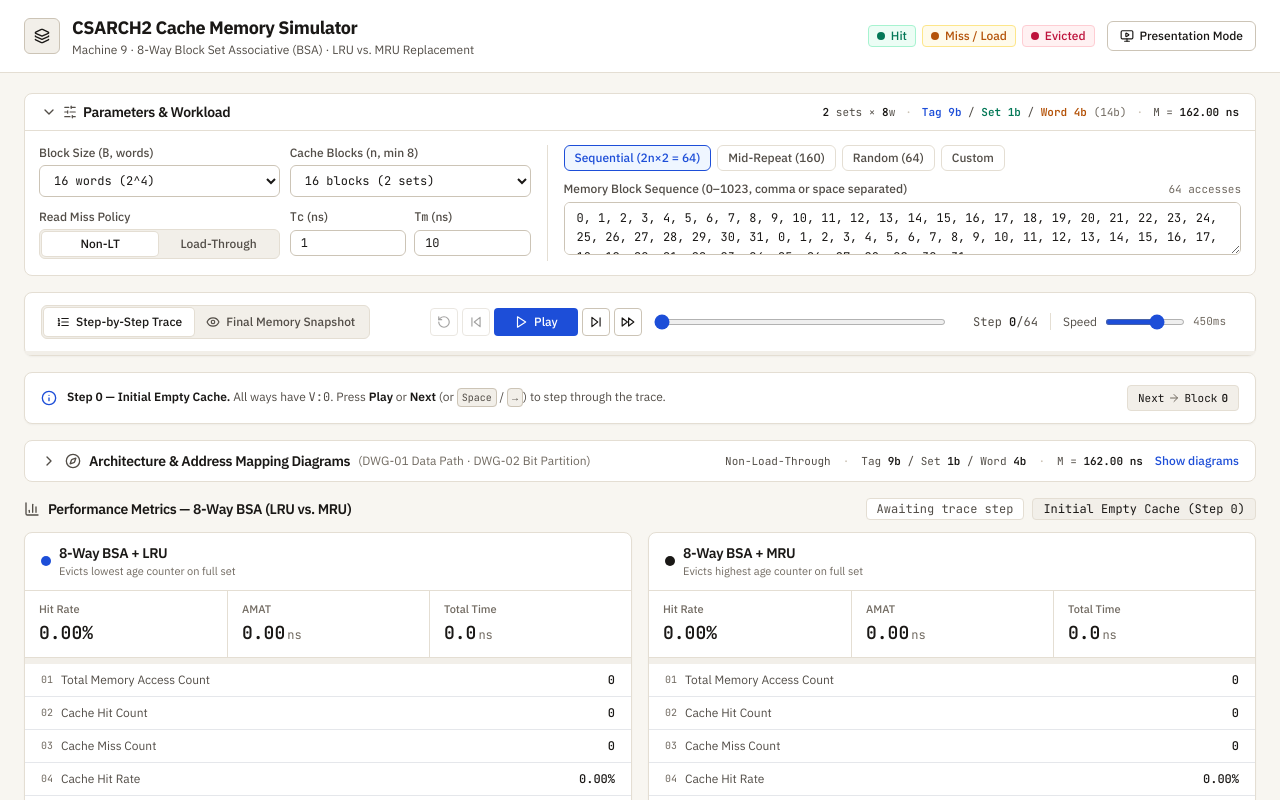
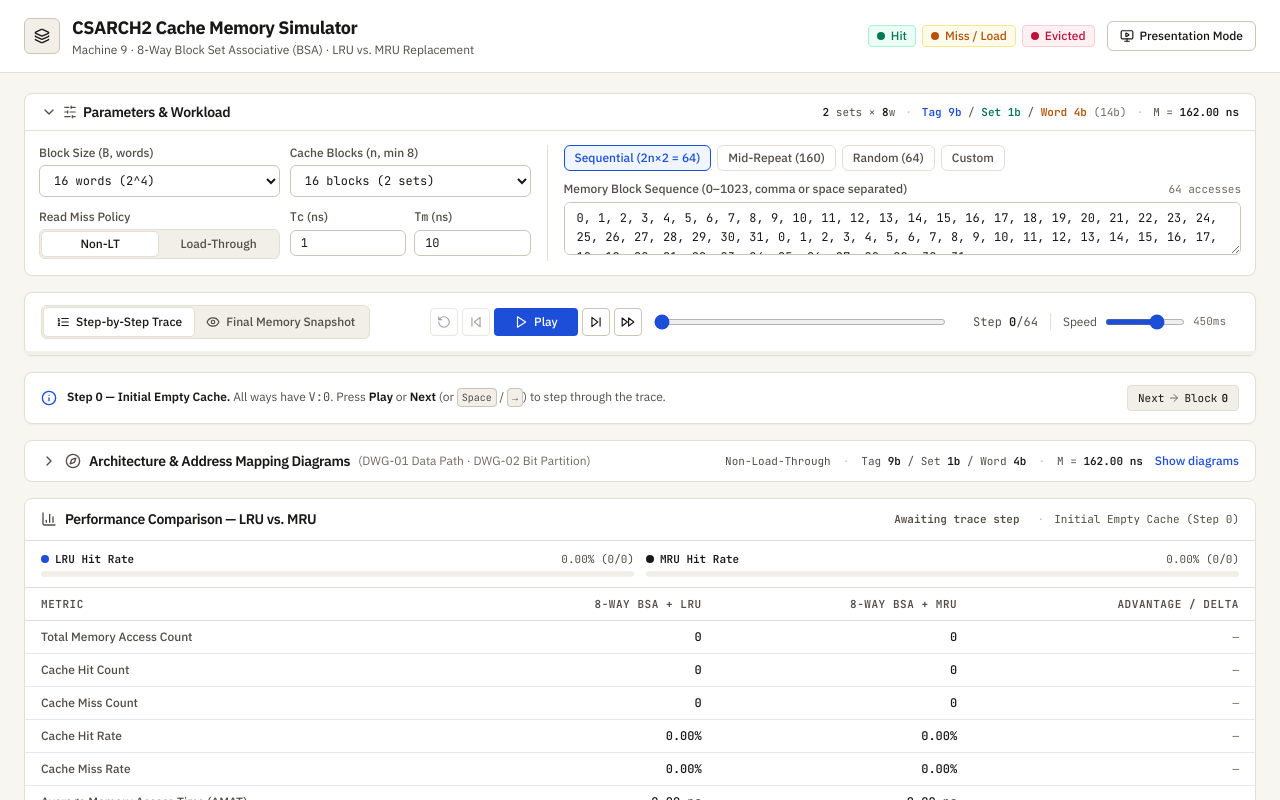
Before and after one commit to DaniMarsh/CSARCH2-G9-Cache-Machine, a React (Vite) app: page / in a window 1280 px wide. Shown: the top 800 px of the page. Built offline with nearby package versions, Linux system fonts and the light colour scheme.

Commit message:
refactor(stats): consolidate LRU vs MRU metrics into unified comparative table

```diff
--- a/src/components/ComparisonStats.tsx
+++ b/src/components/ComparisonStats.tsx
@@ -1,10 +1,6 @@
 import React from 'react';
 import { BarChart3, CheckCircle2 } from 'lucide-react';
-import type {
-  ReplacementPolicy,
-  SimulationConfig,
-  SimulationMetrics,
-} from '../engine/types';
+import type { SimulationConfig, SimulationMetrics } from '../engine/types';
 
 interface ComparisonStatsProps {
   lruMetrics: SimulationMetrics;
@@ -13,170 +9,13 @@ interface ComparisonStatsProps {
   stepLabel: string;
 }
 
-interface PolicyCardProps {
-  policy: ReplacementPolicy;
-  subtitle: string;
-  metrics: SimulationMetrics;
-  opponent: SimulationMetrics;
+interface ComparativeRow {
+  label: string;
+  lruValue: string;
+  mruValue: string;
+  deltaText: string;
+  winner: 'LRU' | 'MRU' | 'TIE';
 }
-
-const PolicyStatsCard: React.FC<PolicyCardProps> = ({
-  policy,
-  subtitle,
-  metrics,
-  opponent,
-}) => {
-  const hasAccesses = metrics.totalAccesses > 0;
-  const leadsAmat = hasAccesses && metrics.amat + 1e-9 < opponent.amat;
-  const leadsHitRate = hasAccesses && metrics.hitRate > opponent.hitRate + 1e-9;
-  const hitPct = (metrics.hitRate * 100).toFixed(2);
-  const missPct = (metrics.missRate * 100).toFixed(2);
-
-  const ledgerRows: {
-    index: string;
-    label: string;
-    value: string;
-    highlight?: boolean;
-  }[] = [
-    {
-      index: '01',
-      label: 'Total Memory Access Count',
-      value: metrics.totalAccesses.toLocaleString(),
-    },
-    {
-      index: '02',
-      label: 'Cache Hit Count',
-      value: metrics.hits.toLocaleString(),
-      highlight: hasAccesses && metrics.hits > opponent.hits,
-    },
-    {
-      index: '03',
-      label: 'Cache Miss Count',
-      value: metrics.misses.toLocaleString(),
-      highlight: hasAccesses && metrics.misses < opponent.misses,
-    },
-    {
-      index: '04',
-      label: 'Cache Hit Rate',
-      value: `${hitPct}%`,
-      highlight: leadsHitRate,
-    },
-    {
-      index: '05',
-      label: 'Cache Miss Rate',
-      value: `${missPct}%`,
-      highlight: leadsHitRate,
-    },
-    {
-      index: '06',
-      label: 'Average Memory Access Time (AMAT)',
-      value: `${metrics.amat.toFixed(2)} ns`,
-      highlight: leadsAmat,
-    },
-    {
-      index: '07',
-      label: 'Total Memory Access Time',
-      value: `${metrics.totalAccessTime.toFixed(2)} ns`,
-      highlight: hasAccesses && metrics.totalAccessTime + 1e-9 < opponent.totalAccessTime,
-    },
-  ];
-
-  return (
-    <article
-      aria-label={`8-Way BSA ${policy} Statistics`}
-      className="flex flex-col overflow-hidden rounded-lg border border-border-subtle bg-surface shadow-card"
-    >
-      {/* Card Header */}
-      <div className="flex items-center justify-between gap-2 border-b border-border-subtle bg-subtle/50 px-4 py-2.5">
-        <div className="flex items-center gap-2">
-          <span
-            className={`h-2.5 w-2.5 rounded-full ${
-              policy === 'LRU' ? 'bg-accent-primary' : 'bg-ink-primary'
-            }`}
-            aria-hidden="true"
-          />
-          <div>
-            <h3 className="text-sm font-semibold tracking-tight text-ink-primary">
-              8-Way BSA + {policy}
-            </h3>
-            <p className="text-[11px] text-ink-muted">{subtitle}</p>
-          </div>
-        </div>
-
-        {leadsAmat && (
-          <span className="inline-flex items-center gap-1 rounded border border-status-hit-border bg-status-hit-bg px-2 py-0.5 font-mono text-[11px] font-semibold text-status-hit">
-            <CheckCircle2 className="h-3 w-3" aria-hidden="true" />
-            Lower AMAT
-          </span>
-        )}
-      </div>
-
-      {/* Headline KPI Strip */}
-      <div className="grid grid-cols-3 divide-x divide-border-subtle border-b border-border-subtle bg-canvas/40">
-        <div className="px-3.5 py-2.5">
-          <p className="text-[11px] font-medium text-ink-muted">Hit Rate</p>
-          <p
-            className={`mt-0.5 font-mono text-lg font-semibold tabular-nums ${
-              leadsHitRate ? 'text-status-hit' : 'text-ink-primary'
-            }`}
-          >
-            {hitPct}%
-          </p>
-        </div>
-        <div className="px-3.5 py-2.5">
-          <p className="text-[11px] font-medium text-ink-muted">AMAT</p>
-          <p
-            className={`mt-0.5 font-mono text-lg font-semibold tabular-nums ${
-              leadsAmat ? 'text-status-hit' : 'text-ink-primary'
-            }`}
-          >
-            {metrics.amat.toFixed(2)}
-            <span className="ml-0.5 text-xs font-normal text-ink-muted">ns</span>
-          </p>
-        </div>
-        <div className="px-3.5 py-2.5">
-          <p className="text-[11px] font-medium text-ink-muted">Total Time</p>
-          <p className="mt-0.5 font-mono text-lg font-semibold tabular-nums text-ink-primary">
-            {metrics.totalAccessTime.toFixed(1)}
-            <span className="ml-0.5 text-xs font-normal text-ink-muted">ns</span>
-          </p>
-        </div>
-      </div>
-
-      {/* Thin Hit/Miss Ratio Bar */}
-      <div className="h-1.5 w-full bg-subtle" aria-hidden="true">
-        <div
-          className="h-full bg-status-hit transition-all duration-300"
-          style={{ width: `${Math.min(100, Math.max(0, metrics.hitRate * 100))}%` }}
-        />
-      </div>
-
-      {/* Full 7-Metric Tabular Ledger */}
-      <dl className="divide-y divide-border-subtle/80 text-xs">
-        {ledgerRows.map((row) => (
-          <div
-            key={row.index}
-            className="flex items-center justify-between gap-3 px-4 py-2 transition-colors hover:bg-subtle/30"
-          >
-            <dt className="flex items-center gap-2 text-ink-secondary">
-              <span className="font-mono text-[10px] text-ink-muted">{row.index}</span>
-              <span>{row.label}</span>
-            </dt>
-            <dd
-              className={`font-mono text-xs tabular-nums ${
-                row.highlight
-                  ? 'font-semibold text-status-hit'
-                  : 'font-medium text-ink-primary'
-              }`}
-            >
-              {row.value}
-            </dd>
-          </div>
-        ))}
-      </dl>
-    </article>
-  );
-};
 
 export const ComparisonStats: React.FC<ComparisonStatsProps> = ({
   lruMetrics,
@@ -184,55 +23,257 @@ export const ComparisonStats: React.FC<ComparisonStatsProps> = ({
   config,
   stepLabel,
 }) => {
-  const amatDelta = Math.abs(lruMetrics.amat - mruMetrics.amat);
-  const deltaSummary =
-    lruMetrics.totalAccesses === 0
-      ? 'Awaiting trace step'
-      : amatDelta < 0.005
-      ? 'AMAT Tie (0.00 ns delta)'
-      : `${lruMetrics.amat < mruMetrics.amat ? 'LRU' : 'MRU'} faster by ${amatDelta.toFixed(
-          2
-        )} ns AMAT`;
+  const hasAccesses = lruMetrics.totalAccesses > 0;
+  const amatDiff = lruMetrics.amat - mruMetrics.amat;
+  const amatDeltaAbs = Math.abs(amatDiff);
+  const hitDiff = lruMetrics.hits - mruMetrics.hits;
+  const totalTimeDiff = lruMetrics.totalAccessTime - mruMetrics.totalAccessTime;
+
+  const lruHitPct = (lruMetrics.hitRate * 100).toFixed(2);
+  const mruHitPct = (mruMetrics.hitRate * 100).toFixed(2);
+  const lruMissPct = (lruMetrics.missRate * 100).toFixed(2);
+  const mruMissPct = (mruMetrics.missRate * 100).toFixed(2);
+
+  const lruLeadsAmat = hasAccesses && amatDiff < -1e-9;
+  const mruLeadsAmat = hasAccesses && amatDiff > 1e-9;
+
+  const deltaHeadline = !hasAccesses
+    ? 'Awaiting trace step'
+    : amatDeltaAbs < 0.005
+    ? 'AMAT tie (0.00 ns delta)'
+    : `${lruLeadsAmat ? 'LRU' : 'MRU'} leads by ${amatDeltaAbs.toFixed(2)} ns AMAT`;
+
+  const formatSigned = (val: number, suffix = '', decimals = 2) => {
+    if (!hasAccesses) return '—';
+    if (Math.abs(val) < 1e-9) return `0${decimals > 0 ? `.${'0'.repeat(decimals)}` : ''}${suffix}`;
+    const sign = val > 0 ? '+' : '−';
+    return `${sign}${Math.abs(val).toFixed(decimals)}${suffix}`;
+  };
+
+  const rows: ComparativeRow[] = [
+    {
+      label: 'Total Memory Access Count',
+      lruValue: lruMetrics.totalAccesses.toLocaleString(),
+      mruValue: mruMetrics.totalAccesses.toLocaleString(),
+      deltaText: hasAccesses ? 'Equal' : '—',
+      winner: 'TIE',
+    },
+    {
+      label: 'Cache Hit Count',
+      lruValue: lruMetrics.hits.toLocaleString(),
+      mruValue: mruMetrics.hits.toLocaleString(),
+      deltaText: !hasAccesses
+        ? '—'
+        : hitDiff === 0
+        ? '0'
+        : `${hitDiff > 0 ? 'LRU' : 'MRU'} +${Math.abs(hitDiff)}`,
+      winner: !hasAccesses || hitDiff === 0 ? 'TIE' : hitDiff > 0 ? 'LRU' : 'MRU',
+    },
+    {
+      label: 'Cache Miss Count',
+      lruValue: lruMetrics.misses.toLocaleString(),
+      mruValue: mruMetrics.misses.toLocaleString(),
+      deltaText: !hasAccesses
+        ? '—'
+        : hitDiff === 0
+        ? '0'
+        : `${hitDiff > 0 ? 'LRU' : 'MRU'} −${Math.abs(hitDiff)}`,
+      winner: !hasAccesses || hitDiff === 0 ? 'TIE' : hitDiff > 0 ? 'LRU' : 'MRU',
+    },
+    {
+      label: 'Cache Hit Rate',
+      lruValue: `${lruHitPct}%`,
+      mruValue: `${mruHitPct}%`,
+      deltaText: !hasAccesses
+        ? '—'
+        : Math.abs(lruMetrics.hitRate - mruMetrics.hitRate) < 1e-9
+        ? '0.00 pp'
+        : `${lruMetrics.hitRate > mruMetrics.hitRate ? 'LRU' : 'MRU'} +${(
+            Math.abs(lruMetrics.hitRate - mruMetrics.hitRate) * 100
+          ).toFixed(2)} pp`,
+      winner:
+        !hasAccesses || Math.abs(lruMetrics.hitRate - mruMetrics.hitRate) < 1e-9
+          ? 'TIE'
+          : lruMetrics.hitRate > mruMetrics.hitRate
+          ? 'LRU'
+          : 'MRU',
+    },
+    {
+      label: 'Cache Miss Rate',
+      lruValue: `${lruMissPct}%`,
+      mruValue: `${mruMissPct}%`,
+      deltaText: !hasAccesses
+        ? '—'
+        : Math.abs(lruMetrics.missRate - mruMetrics.missRate) < 1e-9
+        ? '0.00 pp'
+        : `${lruMetrics.missRate < mruMetrics.missRate ? 'LRU' : 'MRU'} −${(
+            Math.abs(lruMetrics.missRate - mruMetrics.missRate) * 100
+          ).toFixed(2)} pp`,
+      winner:
+        !hasAccesses || Math.abs(lruMetrics.missRate - mruMetrics.missRate) < 1e-9
+          ? 'TIE'
+          : lruMetrics.missRate < mruMetrics.missRate
+          ? 'LRU'
+          : 'MRU',
+    },
+    {
+      label: 'Average Memory Access Time (AMAT)',
+      lruValue: `${lruMetrics.amat.toFixed(2)} ns`,
+      mruValue: `${mruMetrics.amat.toFixed(2)} ns`,
+      deltaText: !hasAccesses
+        ? '—'
+        : amatDeltaAbs < 1e-9
+        ? '0.00 ns'
+        : `${lruLeadsAmat ? 'LRU' : 'MRU'} −${amatDeltaAbs.toFixed(2)} ns`,
+      winner: lruLeadsAmat ? 'LRU' : mruLeadsAmat ? 'MRU' : 'TIE',
+    },
+    {
+      label: 'Total Memory Access Time',
+      lruValue: `${lruMetrics.totalAccessTime.toFixed(2)} ns`,
+      mruValue: `${mruMetrics.totalAccessTime.toFixed(2)} ns`,
+      deltaText: !hasAccesses
+        ? '—'
+        : Math.abs(totalTimeDiff) < 1e-9
+        ? '0.00 ns'
+        : `${totalTimeDiff < 0 ? 'LRU' : 'MRU'} ${formatSigned(
+            -Math.abs(totalTimeDiff),
+            ' ns',
+            2
+          )}`,
+      winner:
+        !hasAccesses || Math.abs(totalTimeDiff) < 1e-9
+          ? 'TIE'
+          : totalTimeDiff < 0
+          ? 'LRU'
+          : 'MRU',
+    },
+  ];
 
   return (
-    <section aria-label="Side-by-Side Comparison Metrics" className="space-y-3">
-      {/* Section Header Bar */}
-      <div className="flex flex-wrap items-center justify-between gap-2">
+    <section
+      aria-label="Side-by-Side Comparison Metrics"
+      className="overflow-hidden rounded-lg border border-border-subtle bg-surface"
+    >
+      {/* Header Bar */}
+      <div className="flex flex-wrap items-center justify-between gap-2 border-b border-border-subtle bg-subtle/45 px-4 py-2.5">
         <div className="flex items-center gap-2">
           <BarChart3 className="h-4 w-4 text-ink-secondary" aria-hidden="true" />
           <h2 className="text-sm font-semibold tracking-tight text-ink-primary">
-            Performance Metrics — 8-Way BSA (LRU vs. MRU)
+            Performance Comparison — LRU vs. MRU
           </h2>
         </div>
 
-        <div className="flex flex-wrap items-center gap-2 font-mono text-xs tabular-nums">
-          <span className="rounded border border-border-subtle bg-surface px-2.5 py-0.5 text-ink-secondary">
-            {deltaSummary}
+        <div className="flex flex-wrap items-center gap-2.5 font-mono text-[11px] tabular-nums">
+          <span
+            className={`inline-flex items-center gap-1 rounded px-2 py-0.5 font-semibold ${
+              lruLeadsAmat || mruLeadsAmat
+                ? 'border border-status-hit-border bg-status-hit-bg text-status-hit'
+                : 'text-ink-secondary'
+            }`}
+          >
+            {(lruLeadsAmat || mruLeadsAmat) && (
+              <CheckCircle2 className="h-3 w-3" aria-hidden="true" />
+            )}
+            {deltaHeadline}
           </span>
-          <span className="rounded border border-border-subtle bg-subtle px-2.5 py-0.5 text-ink-primary">
-            {stepLabel}
-          </span>
+          <span className="text-border-strong">&middot;</span>
+          <span className="text-ink-secondary">{stepLabel}</span>
         </div>
       </div>
 
-      {/* Side-by-Side Policy Telemetry Cards */}
-      <div className="grid grid-cols-1 gap-4 lg:grid-cols-2">
-        <PolicyStatsCard
-          policy="LRU"
-          subtitle="Evicts lowest age counter on full set"
-          metrics={lruMetrics}
-          opponent={mruMetrics}
-        />
-        <PolicyStatsCard
-          policy="MRU"
-          subtitle="Evicts highest age counter on full set"
-          metrics={mruMetrics}
-          opponent={lruMetrics}
-        />
+      {/* Hit Rate Visual Ratio Strip */}
+      <div className="grid grid-cols-1 gap-3 border-b border-border-subtle bg-canvas/50 px-4 py-2.5 sm:grid-cols-2">
+        <div className="space-y-1">
+          <div className="flex items-center justify-between font-mono text-[11px] tabular-nums">
+            <span className="inline-flex items-center gap-1.5 font-semibold text-ink-primary">
+              <span className="h-2 w-2 rounded-full bg-accent-primary" aria-hidden="true" />
+              LRU Hit Rate
+            </span>
+            <span className={lruLeadsAmat ? 'font-semibold text-status-hit' : 'text-ink-secondary'}>
+              {lruHitPct}% ({lruMetrics.hits}/{lruMetrics.totalAccesses})
+            </span>
+          </div>
+          <div className="h-1.5 w-full overflow-hidden rounded-full bg-subtle" aria-hidden="true">
+            <div
+              className="h-full bg-accent-primary transition-all duration-200"
+              style={{ width: `${Math.min(100, Math.max(0, lruMetrics.hitRate * 100))}%` }}
+            />
+          </div>
+        </div>
+
+        <div className="space-y-1">
+          <div className="flex items-center justify-between font-mono text-[11px] tabular-nums">
+            <span className="inline-flex items-center gap-1.5 font-semibold text-ink-primary">
+              <span className="h-2 w-2 rounded-full bg-ink-primary" aria-hidden="true" />
+              MRU Hit Rate
+            </span>
+            <span className={mruLeadsAmat ? 'font-semibold text-status-hit' : 'text-ink-secondary'}>
+              {mruHitPct}% ({mruMetrics.hits}/{mruMetrics.totalAccesses})
+            </span>
+          </div>
+          <div className="h-1.5 w-full overflow-hidden rounded-full bg-subtle" aria-hidden="true">
+            <div
+              className="h-full bg-ink-primary transition-all duration-200"
+              style={{ width: `${Math.min(100, Math.max(0, mruMetrics.hitRate * 100))}%` }}
+            />
+          </div>
+        </div>
       </div>
 
-      {/* Formula Ledger */}
-      <div className="flex flex-wrap items-center justify-between gap-2 rounded-md border border-border-subtle bg-surface px-4 py-2 font-mono text-[11px] tabular-nums text-ink-muted">
+      {/* Unified 7-Metric Comparative Table */}
+      <div className="overflow-x-auto">
+        <table className="w-full min-w-[540px] border-collapse text-left text-xs">
+          <thead className="border-b border-border-subtle bg-subtle/30 font-mono text-[11px] font-semibold uppercase tracking-wider text-ink-secondary">
+            <tr>
+              <th scope="col" className="px-4 py-2">
+                Metric
+              </th>
+              <th scope="col" className="px-4 py-2 text-right">
+                8-Way BSA + LRU
+              </th>
+              <th scope="col" className="px-4 py-2 text-right">
+                8-Way BSA + MRU
+              </th>
+              <th scope="col" className="px-4 py-2 text-right">
+                Advantage / Delta
+              </th>
+            </tr>
+          </thead>
+          <tbody className="divide-y divide-border-subtle/80">
+            {rows.map((row) => (
+              <tr key={row.label} className="transition-colors hover:bg-subtle/30">
+                <th scope="row" className="px-4 py-2 font-medium text-ink-secondary">
+                  {row.label}
+                </th>
+                <td
+                  className={`px-4 py-2 text-right font-mono tabular-nums ${
+                    row.winner === 'LRU'
+                      ? 'font-semibold text-status-hit'
+                      : 'font-medium text-ink-primary'
+                  }`}
+                >
+                  {row.lruValue}
+                </td>
+                <td
+                  className={`px-4 py-2 text-right font-mono tabular-nums ${
+                    row.winner === 'MRU'
+                      ? 'font-semibold text-status-hit'
+                      : 'font-medium text-ink-primary'
+                  }`}
+                >
+                  {row.mruValue}
+                </td>
+                <td className="px-4 py-2 text-right font-mono text-[11px] tabular-nums text-ink-muted">
+                  {row.deltaText}
+                </td>
+              </tr>
+            ))}
+          </tbody>
+        </table>
+      </div>
+
+      {/* Integrated Formula Reference Footer */}
+      <div className="flex flex-wrap items-center justify-between gap-2 border-t border-border-subtle bg-subtle/35 px-4 py-2 font-mono text-[11px] tabular-nums text-ink-muted">
         <span>
           {config.readPolicy === 'non-load-through'
             ? `Non-Load-Through: M = Tc + (B·Tm) + Tc = ${lruMetrics.missPenalty.toFixed(2)} ns`
```
